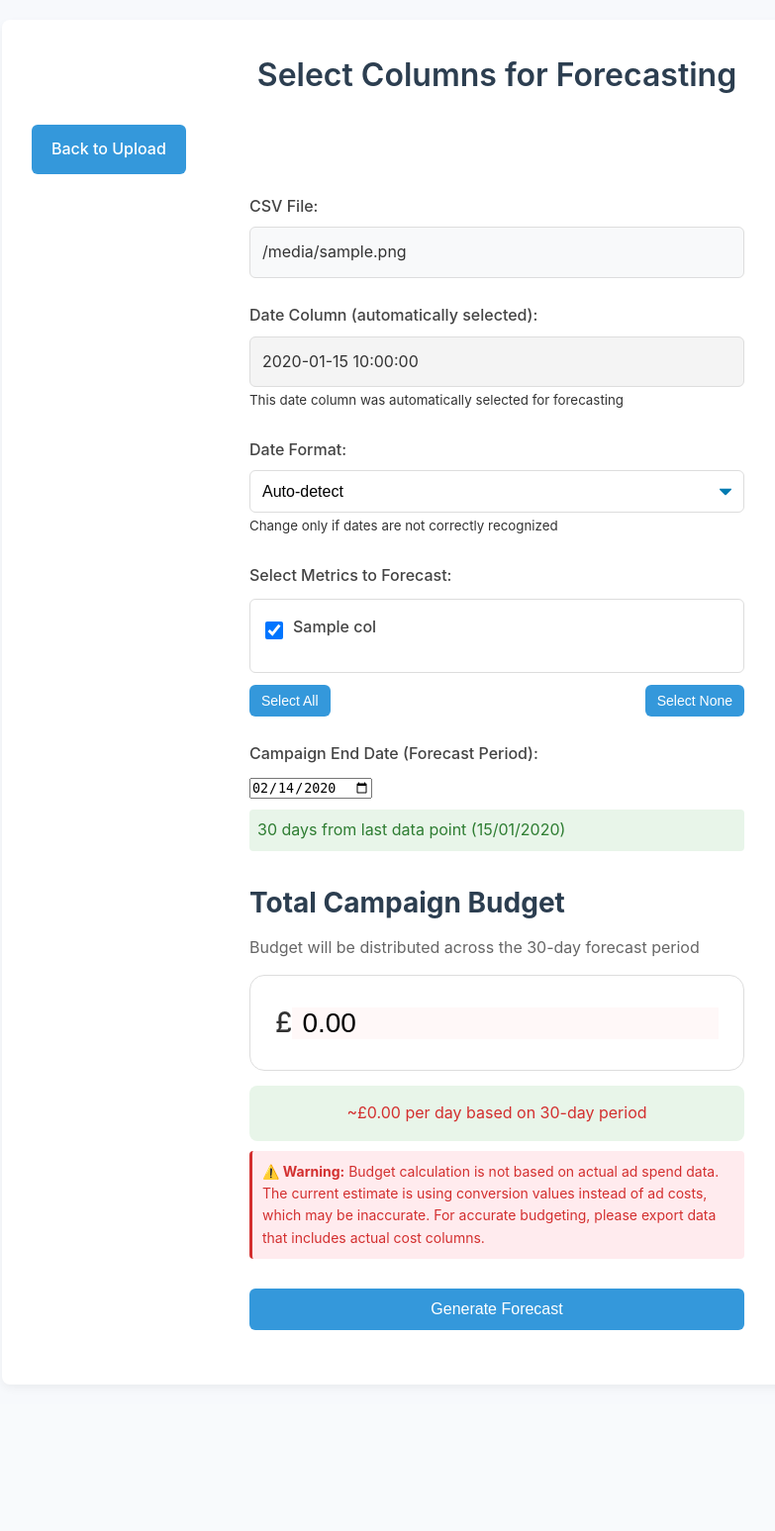
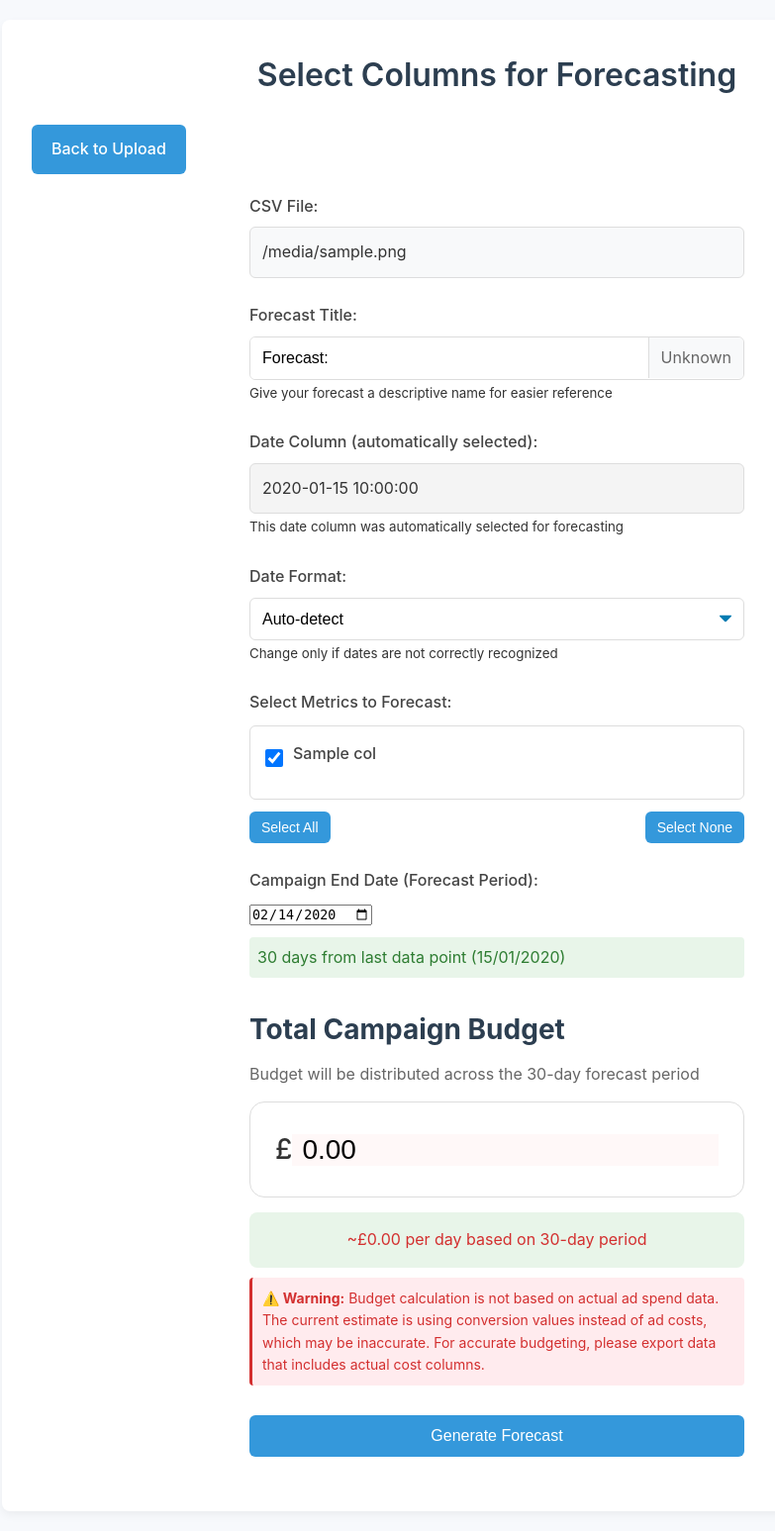
Before and after one commit to techaras/unyte-predictions, a Flask app: template templates/select_columns.html in a window 1280 px wide. Shown: the whole page at 99% size, without its empty margins (138-921 px from the left). Before the commit the page ends 1344 px from the top, so only its background shows below. Run offline with Flask 3, Linux system fonts and the light colour scheme; the template is opened without the code that fills it: most values are stand-ins (such as "Sample title", 1, 10 or a date in 2020).

Commit message:
Added Forecast Title

```diff
--- a/routes/main_routes.py
+++ b/routes/main_routes.py
@@ -96,7 +96,8 @@
                                   detected_format=detected_date_format,
                                   original_filename=file.filename,
                                   last_date=last_date_str,  # Pass last date to template
-                                  budget_data=budget_data)  # Pass budget data to template
+                                  budget_data=budget_data,
+                                  file_format=file_format)  # Pass budget data to template
 
         except Exception as e:
             error_message = f'Error processing file: {str(e)}'
--- a/static/css/style.css
+++ b/static/css/style.css
@@ -366,3 +366,60 @@
     text-align: center;
     font-size: 16px;
 }
+
+/* Forecast title styling */
+.forecast-title-container {
+    display: flex;
+    align-items: center;
+    width: 100%;
+    border: 1px solid #ddd;
+    border-radius: 6px;
+    overflow: hidden;
+}
+
+.forecast-title-container input {
+    flex: 1;
+    padding: 12px;
+    border: none;
+    font-size: 16px;
+    outline: none;
+}
+
+.forecast-title-container input:focus {
+    box-shadow: none;
+}
+
+.ad-platform-badge {
+    padding: 8px 12px;
+    display: flex;
+    align-items: center;
+    justify-content: center;
+    background-color: #f8f9fa;
+    border-left: 1px solid #ddd;
+}
+
+.ad-platform-badge img {
+    height: 24px;
+    width: auto;
+}
+
+/* Platform-specific styling */
+.platform-google {
+    background-color: #f8f9fa;
+    color: #4285F4;
+}
+
+.platform-meta {
+    background-color: #f8f9fa;
+    color: #1877F2;
+}
+
+.platform-amazon {
+    background-color: #f8f9fa;
+    color: #FF9900;
+}
+
+.platform-unknown {
+    background-color: #f8f9fa;
+    color: #666;
+}
--- a/static/js/main.js
+++ b/static/js/main.js
@@ -14,10 +14,58 @@
         });
     }
 
+    // Platform detection for the forecast title badge
+    const adPlatformBadge = document.getElementById('ad-platform-badge');
+    if (adPlatformBadge) {
+        // Get the file format from server-side data
+        const fileFormatSource = window.fileFormat ? window.fileFormat.source : 'unknown';
+
+        let platformName = 'Unknown';
+        let platformClass = 'platform-unknown';
+
+        // Determine platform based on file format
+        if (fileFormatSource === 'google_ads') {
+            platformName = 'Google Ads';
+            platformClass = 'platform-google';
+        } else if (fileFormatSource === 'meta') {
+            platformName = 'Meta Ads';
+            platformClass = 'platform-meta';
+        } else if (fileFormatSource === 'amazon') {
+            platformName = 'Amazon Ads';
+            platformClass = 'platform-amazon';
+        }
+
+        // Add the platform badge
+        adPlatformBadge.className = `ad-platform-badge ${platformClass}`;
+        adPlatformBadge.textContent = platformName;
+    }
+
+    // Pre-fill the forecast title with a default name
+    const forecastTitleInput = document.getElementById('forecast_title');
+    if (forecastTitleInput) {
+        // Try to get filename from the displayed CSV file info
+        const fileDisplay = document.querySelector('.column-select-form .file-input-label');
+        const originalFilename = fileDisplay ? fileDisplay.textContent.trim() : '';
+
+        if (originalFilename) {
+            // Extract a default name from the filename
+            const nameParts = originalFilename.split('.');
+            nameParts.pop(); // Remove file extension
+            const defaultName = nameParts.join('.');
+
+            // Set a default forecast name
+            forecastTitleInput.value = `Forecast: ${defaultName.substring(0, 30)}`;
+        } else {
+            // Fallback default name
+            forecastTitleInput.value = `Forecast: ${new Date().toLocaleDateString()}`;
+        }
+    }
+
     // Select all/none buttons for metrics
     const selectAll = document.getElementById('select-all');
     const selectNone = document.getElementById('select-none');
 
+    // The rest of your existing code continues here...
     if (selectAll) {
         selectAll.addEventListener('click', function() {
             const checkboxes = document.querySelectorAll('input[name="metrics"]');
--- a/templates/select_columns.html
+++ b/templates/select_columns.html
@@ -9,6 +9,8 @@
     <script>
         // Make budget data available to JavaScript
         window.budgetData = {{ budget_data|tojson|safe }};
+        // Make file format data available to JavaScript
+        window.fileFormat = {{ file_format|tojson|safe }};
     </script>
     <style>
         /* Additional styles for budget validation */
@@ -31,8 +33,61 @@
             font-size: 14px;
             border-left: 3px solid #d32f2f;
         }
+
+        /* Forecast title styling */
+        .forecast-title-container {
+            display: flex;
+            align-items: center;
+            width: 100%;
+            border: 1px solid #ddd;
+            border-radius: 6px;
+            overflow: hidden;
+        }
+
+        .forecast-title-container input {
+            flex: 1;
+            padding: 12px;
+            border: none;
+            font-size: 16px;
+            outline: none;
+        }
+
+        .forecast-title-container input:focus {
+            box-shadow: none;
+        }
+
+        .ad-platform-badge {
+            padding: 8px 12px;
+            display: flex;
+            align-items: center;
+            justify-content: center;
+            background-color: #f8f9fa;
+            border-left: 1px solid #ddd;
+        }
+
+        /* Platform-specific styling */
+        .platform-google {
+            background-color: #f8f9fa;
+            color: #4285F4;
+        }
+
+        .platform-meta {
+            background-color: #f8f9fa;
+            color: #1877F2;
+        }
+
+        .platform-amazon {
+            background-color: #f8f9fa;
+            color: #FF9900;
+        }
+
+        .platform-unknown {
+            background-color: #f8f9fa;
+            color: #666;
+        }
     </style>
 </head>
+
 <body>
     <div class="container">
         <h1>Select Columns for Forecasting</h1>
@@ -60,6 +115,21 @@
         </div>
 
         <form action="{{ url_for('main.process') }}" method="post" class="column-select-form">
+            <!-- Move the forecast title into the form -->
+            <div class="form-group">
+                <label for="forecast_title">Forecast Title:</label>
+                <div class="forecast-title-container">
+                    <input type="text" name="forecast_title" id="forecast_title" class="form-control"
+                        placeholder="Enter a name for this forecast" required>
+                    <div class="ad-platform-badge" id="ad-platform-badge">
+                        <!-- Platform badge will be inserted here via JavaScript -->
+                    </div>
+                </div>
+                <div class="format-hint">
+                    <small>Give your forecast a descriptive name for easier reference</small>
+                </div>
+            </div>
+
             <div class="form-group">
                 <label>Date Column (automatically selected):</label>
                 <div class="file-input-label" style="background-color: #f4f4f4; text-align: left; padding: 12px;">
@@ -119,7 +189,7 @@
 
                 <div class="budget-box">
                     <span id="budget-currency">{{ budget_data.currency }}</span>
-                    <input type="text" id="budget-input" class="budget-input {% if not budget_data.isValid %}invalid-budget-input{% endif %}" value="0.00">
+                    <input type="text" name="budget-input" id="budget-input" class="budget-input {% if not budget_data.isValid %}invalid-budget-input{% endif %}" value="0.00">
                 </div>
 
                 <div class="daily-budget">
```
